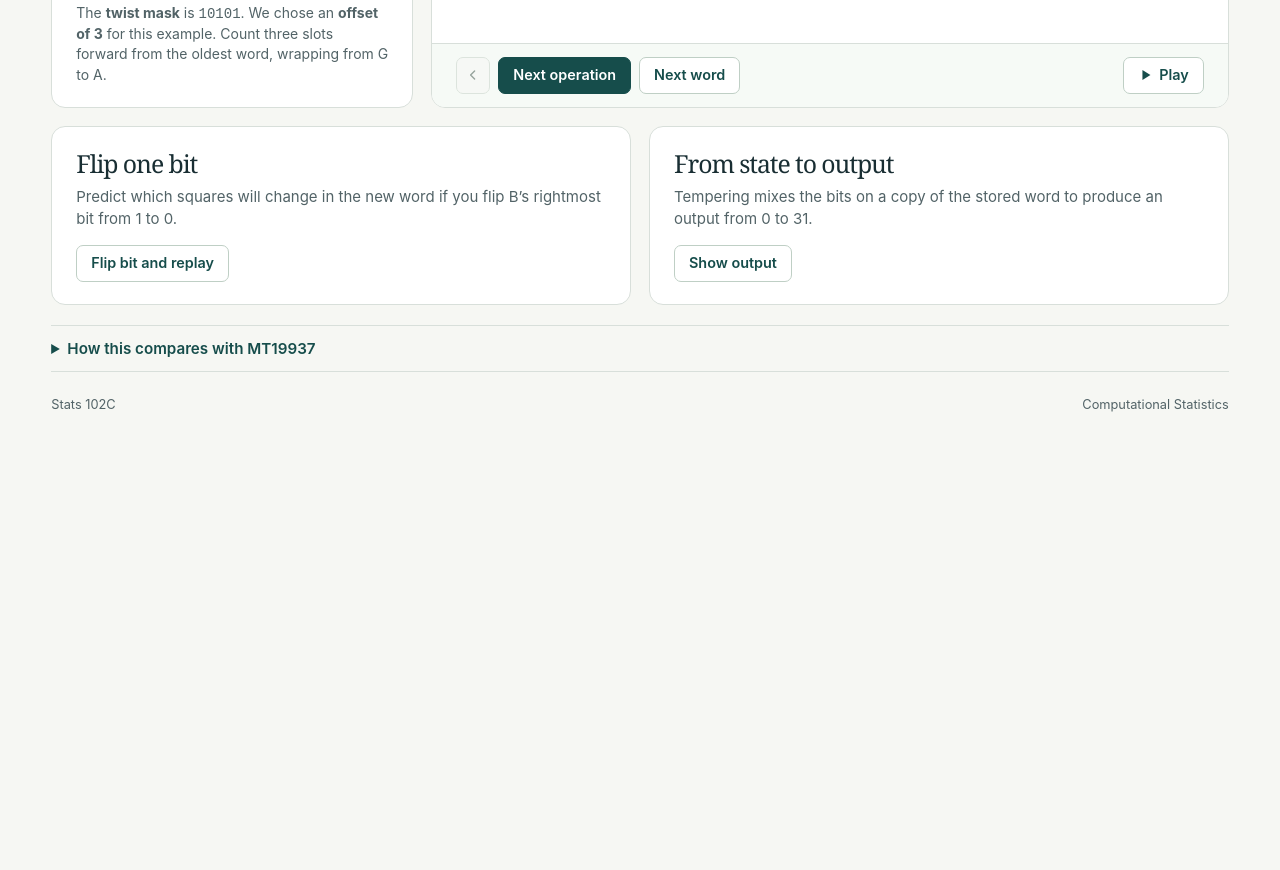
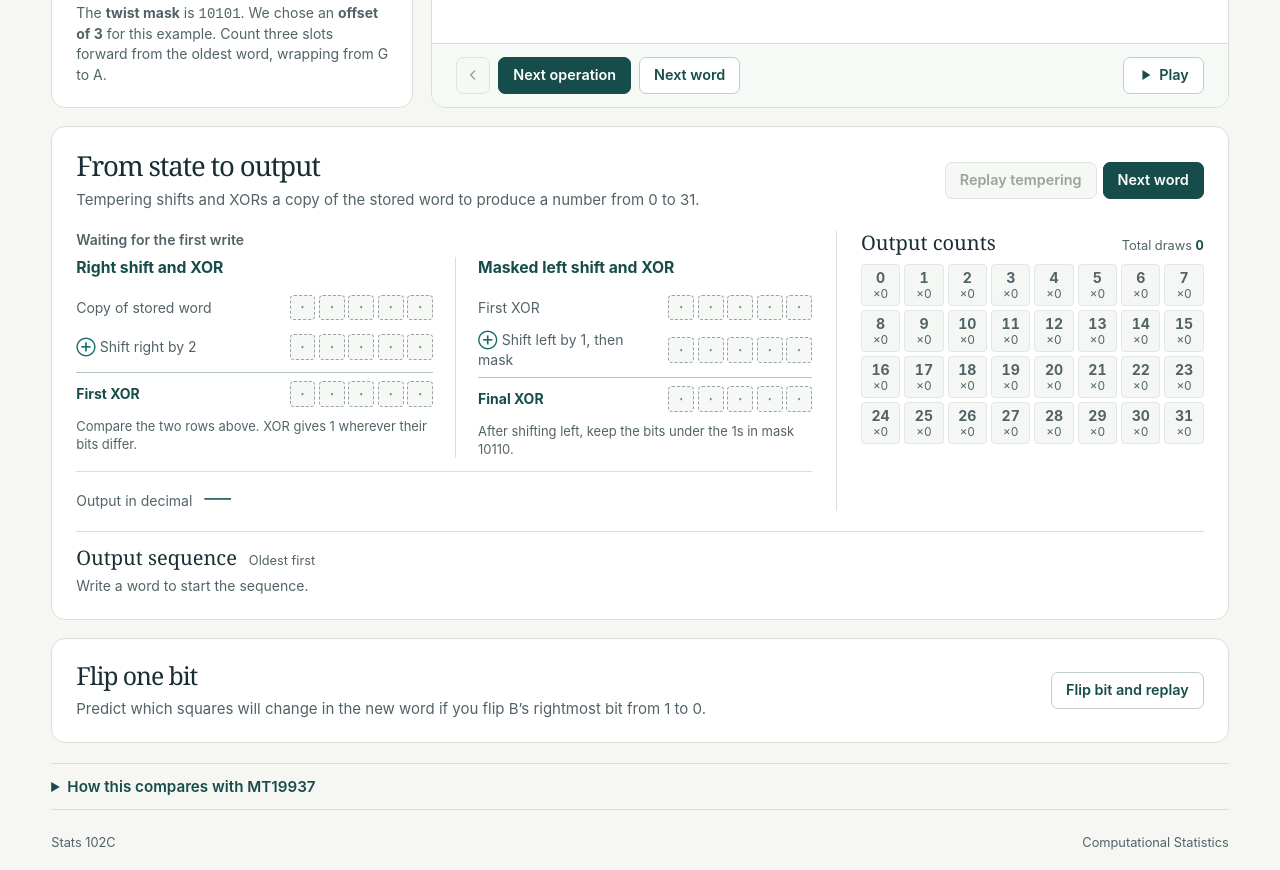
Before and after one commit to smileschen/smileschen.github.io, a plain HTML site: page random-number-generation/mersenne-twister/index.html in a window 1280 px wide. Shown: the part 779-1649 px from the top of the page. Before the commit the page ends 1211 px from the top, so only its background shows below. Drawn offline with Linux system fonts and the light colour scheme.

Commit message:
Show animated tempering and track all five-bit outputs

```diff
--- a/random-number-generation/mersenne-twister/explorer.js
+++ b/random-number-generation/mersenne-twister/explorer.js
@@ -1,5 +1,6 @@
-import { INITIAL_WORDS, computeUpdate, applyUpdate, temper } from "./twister.js";
+import { INITIAL_WORDS, computeUpdate, applyUpdate, temper } from "./twister.js?v=output-panel";
 import { renderWorkbench } from "./workbench.js?v=slower-twist";
+import { renderTempering } from "./output.js?v=tempering";
 
 const byId = id => document.getElementById(id);
 const binary = value => value.toString(2).padStart(5, "0");
@@ -7,7 +8,11 @@ const slotName = index => "ABCDEFG"[index % 7];
 const beat = 2100;
 const workbench = byId("workbench");
 const memory = byId("memory");
-const outputPanel = byId("output-panel");
+const outputContent = byId("output-content");
+const historyList = byId("output-history");
+const counts = Array(32).fill(0);
+const history = [];
+let displayedEntry;
 
 // Keep the pre-update snapshot until the next word starts so each step can be undone.
 let words = [...INITIAL_WORDS];
@@ -15,7 +20,6 @@ let head = 0;
 let wordNumber = 1;
 let stage = 0;
 let originalWords = null;
-let history = [];
 let playback = null;
 let timer;
 
@@ -117,32 +121,60 @@ function drawExperiment(update) {
   }
 }
 
-function drawOutput() {
-  if (outputPanel.hidden) return;
-  const content = byId("output-content");
-  content.replaceChildren();
-  const completed = stage === 4
-    ? [...history, { number: wordNumber, value: computeUpdate(words, head).newWord }]
-    : history;
-  if (!completed.length) {
-    content.append(element("p", "result-note", "Finish the first word to see how its stored bits become an output."));
-    return;
+const bins = counts.map((count, output) => {
+  const cell = element("li", "tally-cell");
+  cell.dataset.output = output;
+  const value = element("span", "tally-number", output);
+  const frequency = element("span", "tally-count", `×${count}`);
+  value.setAttribute("aria-hidden", "true");
+  frequency.setAttribute("aria-hidden", "true");
+  cell.append(value, frequency);
+  byId("output-counts").append(cell);
+  return cell;
+});
+
+function updateTally(latest) {
+  bins.forEach((cell, output) => {
+    const n = counts[output];
+    cell.dataset.count = n;
+    cell.classList.toggle("latest", latest?.output === output);
+    cell.classList.toggle("seen", n > 0);
+    cell.lastElementChild.textContent = `×${n}`;
+    cell.setAttribute("aria-label", `Output ${output}, ${n} ${n === 1 ? "occurrence" : "occurrences"}`);
+  });
+  byId("output-total").textContent = history.length;
+  byId("history-empty").hidden = history.length > 0;
+}
+
+function drawOutput(update, animate) {
+  // A write is provisional until the next word starts. Undoing it also
+  // retracts that draw, so replaying and branching never double-count it.
+  const completed = stage === 4 ? wordNumber : wordNumber - 1;
+  if (completed > history.length) {
+    const value = update.newWord;
+    const { output } = temper(value);
+    history.push({ number: wordNumber, value, output });
+    counts[output]++;
+    const following = historyList.scrollWidth - historyList.clientWidth - historyList.scrollLeft < 3;
+    const item = element("li", "", output);
+    item.title = `Word ${wordNumber} · ${output}`;
+    historyList.append(item);
+    if (following) historyList.scrollLeft = historyList.scrollWidth;
+  } else if (completed < history.length) {
+    counts[history.pop().output]--;
+    historyList.lastElementChild.remove();
   }
-  const latest = completed.at(-1);
-  const { first, output } = temper(latest.value);
-  const decimal = element("div", "output-value", "Output in decimal");
-  const number = element("strong", "", output);
-  number.id = "output-decimal";
-  decimal.append(number);
-  content.append(resultRow(`Copy of word ${latest.number}`, latest.value),
-    resultRow("XOR with its right shift by 2", first),
-    resultRow("XOR with its masked left shift by 1", output),
-    element("p", "result-note", "The second step shifts the middle row and keeps only the bits selected by 10110 before applying XOR."),
-    decimal);
-  if (completed.length > 1) {
-    const outputs = completed.slice(-8).map(entry => temper(entry.value).output);
-    content.append(element("p", "result-note history", `Recent outputs (oldest first) · ${outputs.join(", ")}`));
-  }
+  const latest = history.at(-1) ?? null;
+  if (latest === displayedEntry) return;
+
+  displayedEntry = latest;
+  const wordLabel = latest
+    ? `Word ${latest.number} · slot ${slotName(latest.number - 1)}`
+    : "Waiting for the first write";
+  byId("tempered-word").textContent = wordLabel;
+  byId("output-replay").disabled = !latest;
+  renderTempering(outputContent, latest, animate && stage === 4);
+  updateTally(latest);
 }
 
 function drawPlayback() {
@@ -159,13 +191,15 @@ function render(animate = false, announce = false) {
   byId("back").disabled = stage === 0;
   drawPlayback();
   drawExperiment(update);
-  drawOutput();
-  if (announce) byId("notice").textContent = `Word ${wordNumber}. ${byId("stage-title").textContent}. ${byId("stage-instruction").textContent}`;
+  drawOutput(update, animate);
+  if (announce) {
+    const outputMessage = stage === 4 ? ` The tempered output is ${displayedEntry.output}.` : "";
+    byId("notice").textContent = `Word ${wordNumber}. ${byId("stage-title").textContent}. ${byId("stage-instruction").textContent}${outputMessage}`;
+  }
 }
 
 function nextWindow() {
   const next = applyUpdate(words, head);
-  history = [...history, { number: wordNumber, value: next.words[head] }].slice(-8);
   words = next.words;
   head = next.head;
   wordNumber++;
@@ -203,12 +237,14 @@ byId("operation").addEventListener("click", () => {
   nextOperation();
   render(true, true);
 });
-byId("word").addEventListener("click", () => {
+function completeWord() {
   stopPlayback();
   if (stage === 4) nextWindow();
   stage = 4;
   render(true, true);
-});
+}
+byId("word").addEventListener("click", completeWord);
+byId("output-next").addEventListener("click", completeWord);
 byId("back").addEventListener("click", () => {
   stopPlayback();
   stage = Math.max(0, stage - 1);
@@ -224,7 +260,9 @@ byId("reset").addEventListener("click", () => {
   head = 0;
   stage = 0;
   wordNumber = 1;
-  history = [];
+  history.length = 0;
+  counts.fill(0);
+  historyList.replaceChildren();
   originalWords = null;
   render(false, true);
 });
@@ -251,11 +289,9 @@ byId("restore").addEventListener("click", () => {
   render(false, true);
   byId("flip").focus({ preventScroll: true });
 });
-byId("output-toggle").addEventListener("click", event => {
-  outputPanel.hidden = !outputPanel.hidden;
-  event.currentTarget.textContent = outputPanel.hidden ? "Show output" : "Hide output";
-  event.currentTarget.setAttribute("aria-expanded", String(!outputPanel.hidden));
-  drawOutput();
+byId("output-replay").addEventListener("click", () => {
+  stopPlayback();
+  if (displayedEntry) renderTempering(outputContent, displayedEntry, true);
 });
 document.addEventListener("visibilitychange", () => {
   if (document.hidden) stopPlayback();
--- a/random-number-generation/mersenne-twister/index.html
+++ b/random-number-generation/mersenne-twister/index.html
@@ -7,9 +7,10 @@
   <meta name="description" content="Step through a miniature Mersenne Twister. Watch seven five-bit words generate a new word and replay the twist with one bit changed.">
   <title>Miniature Mersenne Twister · Stats 102C</title>
   <link rel="stylesheet" href="../lcg/styles.css">
-  <link rel="stylesheet" href="styles.css">
+  <link rel="stylesheet" href="styles.css?v=tempering">
   <link rel="stylesheet" href="workbench.css">
-  <script type="module" src="explorer.js?v=slower-twist"></script>
+  <link rel="stylesheet" href="output.css?v=tempering">
+  <script type="module" src="explorer.js?v=tempering"></script>
 </head>
 <body>
   <a class="skip" href="#explorer">Skip to explorer</a>
@@ -51,21 +52,38 @@
         </div>
       </section>
     </div>
-    <div class="extensions">
-      <section class="panel experiment-panel" aria-labelledby="flip-title">
-        <h2 id="flip-title">Flip one bit</h2>
-        <p class="subline" id="flip-question"></p>
+    <section class="panel output-section" id="output-panel" aria-labelledby="output-title">
+      <div class="output-head">
+        <div><h2 id="output-title">From state to output</h2>
+          <p class="subline">Tempering shifts and XORs a copy of the stored word to produce a number from 0 to 31.</p></div>
+        <div class="output-actions" role="group" aria-label="Output controls">
+          <button type="button" class="lab-btn" id="output-replay" disabled>Replay tempering</button>
+          <button type="button" class="lab-btn primary" id="output-next">Next word</button>
+        </div>
+      </div>
+      <div class="output-layout">
+        <div class="output-steps"><p id="tempered-word">Waiting for first write</p>
+          <div id="output-content"></div></div>
+        <aside id="output-tally" aria-labelledby="tally-title">
+          <div class="tally-head"><h3 id="tally-title">Output counts</h3>
+            <span>Total draws <strong id="output-total">0</strong></span></div>
+          <ol id="output-counts" aria-label="Frequency of each output from 0 to 31"></ol>
+        </aside>
+      </div>
+      <div class="output-log">
+        <div class="history-head"><h3 id="history-title">Output sequence</h3><span>Oldest first</span></div>
+        <p id="history-empty" class="result-note">Write a word to start the sequence.</p>
+        <ol id="output-history" aria-label="Generated outputs, oldest first" tabindex="0"></ol>
+      </div>
+    </section>
+    <section class="panel experiment-panel" aria-labelledby="flip-title">
+      <div class="experiment-head">
+        <div><h2 id="flip-title">Flip one bit</h2><p class="subline" id="flip-question"></p></div>
         <div class="experiment-actions"><button type="button" id="flip" class="lab-btn">Flip bit and replay</button>
           <button type="button" id="restore" class="text-btn" hidden>Restore original</button></div>
-        <div id="comparison-result" class="comparison" hidden></div>
-      </section>
-      <section class="panel output-section" aria-labelledby="output-title">
-        <h2 id="output-title">From state to output</h2>
-        <p class="subline">Tempering mixes the bits on a copy of the stored word to produce an output from 0 to 31.</p>
-        <button type="button" id="output-toggle" class="lab-btn" aria-expanded="false" aria-controls="output-panel">Show output</button>
-        <div id="output-panel" hidden><div id="output-content"></div></div>
-      </section>
-    </div>
+      </div>
+      <div id="comparison-result" class="comparison" hidden></div>
+    </section>
     <details class="model-notes"><summary>How this compares with MT19937</summary>
       <p>Both generators join parts of two neighboring words, shift the result, apply a mask if the discarded bit was 1, and XOR with another word in memory. XOR compares the bits in each position. Two different bits give 1, and two equal bits give 0.</p>
       <p>MT19937 stores 624 words of 32 bits and uses a word 397 slots ahead. Here there are seven words of five bits, the offset is three slots, and the twist mask is <code>10101</code>. This model also uses two shorter tempering steps.</p>
--- /dev/null
+++ b/random-number-generation/mersenne-twister/output.css
@@ -0,0 +1,37 @@
+#output-content { container-type: inline-size; }
+.temper-board { display: grid; grid-template-columns: repeat(2, minmax(0, 1fr)); gap: 22px; }
+.temper-step { position: relative; min-width: 0; }
+.temper-step + .temper-step { border-left: 1px solid var(--line); padding-left: 22px; }
+.temper-heading { margin: 0 0 12px; color: var(--deep); font: 650 .98rem/1.35 var(--sans); }
+.temper-row {
+  display: grid;
+  grid-template-columns: minmax(0, 1fr) auto;
+  align-items: center;
+  gap: 6px;
+  margin-block: 6px;
+  min-height: 2.1rem;
+}
+.temper-label, .temper-note { color: var(--muted); font-size: .875rem; line-height: 1.4; }
+.temper-xor { margin-right: .3em; color: var(--teal); font-weight: 650; }
+.temper-bits { --cell: clamp(19px, 3.5cqi, 28px); --bitgap: clamp(2px, .5cqi, 4px); }
+.temper-bits .mt-cell { font-size: .88rem; }
+.temper-bits .temper-empty { border-style: dashed; background: #f5f8f5; color: #75887e; }
+.temper-row:is([data-temper-row="first"], [data-temper-row="output"]) {
+  border-top: 1px solid #b0c7ba;
+  margin-top: 8px;
+  padding-top: 8px;
+}
+.temper-row:is([data-temper-row="first"], [data-temper-row="output"]) .temper-label {
+  color: var(--deep); font-weight: 650;
+}
+.temper-note { margin-top: 10px; font-size: .81rem; }
+.temper-decimal {
+  margin-top: 13px; padding-top: 10px; border-top: 1px solid var(--line);
+  display: flex; align-items: baseline; gap: 12px; color: var(--muted); font-size: .875rem;
+}
+#output-decimal { color: var(--deep); font: 1.65rem/1.1 var(--serif); }
+@container (max-width: 565px) {
+  .temper-board { grid-template-columns: 1fr; gap: 16px; }
+  .temper-step + .temper-step { padding: 14px 0 0; border: 0; border-top: 1px solid var(--line); }
+  .temper-bits { --cell: clamp(19px, 8.8cqi, 29px); --bitgap: clamp(2px, 1cqi, 4px); }
+}
--- /dev/null
+++ b/random-number-generation/mersenne-twister/output.js
@@ -0,0 +1,113 @@
+import { temper } from "./twister.js?v=output-panel";
+
+const binary = value => value.toString(2).padStart(5, "0");
+
+function node(tag, className, text) {
+  const item = document.createElement(tag);
+  item.className = className;
+  if (text !== undefined) item.textContent = text;
+  return item;
+}
+
+function step(board, title) {
+  const block = node("div", "temper-step");
+  block.append(node("h3", "temper-heading", title));
+  board.append(block);
+  return block;
+}
+
+function row(step, key, label, value) {
+  const row = node("div", "temper-row");
+  row.dataset.temperRow = key;
+  const word = node("span", "word-bits temper-bits");
+  const digits = value == null ? "·····" : binary(value);
+  word.setAttribute("role", "img");
+  word.setAttribute("aria-label", value == null ? "Awaiting a word" : digits);
+  for (const digit of digits) {
+    const bit = node("span", "mt-cell", digit);
+    bit.classList.toggle("one", digit === "1");
+    bit.classList.toggle("temper-empty", value == null);
+    bit.setAttribute("aria-hidden", "true");
+    word.append(bit);
+  }
+  const caption = node("span", "temper-label", label);
+  if (key === "right" || key === "masked") {
+    const symbol = node("span", "temper-xor", "⊕");
+    symbol.setAttribute("aria-hidden", "true");
+    caption.prepend(symbol);
+  }
+  row.append(caption, word);
+  step.append(row);
+  return [...word.children];
+}
+
+function appear(item, delay, duration) {
+  item.animate([{ opacity: 0 }, { opacity: 1 }], { delay, duration, fill: "backwards" });
+}
+
+// A destination bit starts over its source bit. Zero-fill and masked-out
+// columns appear in place so the animation only carries bits that survive.
+function shiftBits(source, destination, offset, delay, mask = 0b11111) {
+  destination.forEach((cell, index) => {
+    const from = source[index - offset];
+    if (!from || !(mask & (16 >> index))) {
+      appear(cell, delay + 220, 190);
+      return;
+    }
+    // offsetLeft/Top are layout coordinates, independent of prior animations.
+    const dx = from.offsetLeft - cell.offsetLeft;
+    const dy = from.offsetTop - cell.offsetTop;
+    cell.animate([
+      { opacity: 0, transform: `translate(${dx}px, ${dy}px)` },
+      { opacity: 1, transform: `translate(${dx}px, ${dy}px)`, offset: .15 },
+      { opacity: 1, transform: "none" },
+    ], { delay, duration: 420, fill: "backwards", easing: "ease-in-out" });
+  });
+}
+
+function showXor(first, operand, result, start) {
+  result.forEach((cell, index) => {
+    const delay = start + index * 35;
+    const outline = [{ outline: "2px solid #70aa98" }, { outline: "2px solid transparent" }];
+    for (const source of [first[index], operand[index]]) {
+      source.animate(outline, { delay, duration: 250 });
+    }
+    cell.animate([{ transform: "rotateX(-65deg)", opacity: 0 }, { transform: "none", opacity: 1 }],
+      { delay, duration: 210, fill: "backwards", easing: "ease-out" });
+  });
+}
+
+export function renderTempering(container, entry, animate = false) {
+  const values = entry ? temper(entry.value) : {};
+  const board = node("div", "temper-board");
+  const firstStep = step(board, "Right shift and XOR");
+  const copy = row(firstStep, "copy", entry ? `Copy of word ${entry.number}` : "Copy of stored word", entry?.value);
+  const right = row(firstStep, "right", "Shift right by 2", values.right);
+  const first = row(firstStep, "first", "First XOR", values.first);
+  firstStep.append(node("p", "temper-note", "Compare the two rows above. XOR gives 1 wherever their bits differ."));
+
+  const secondStep = step(board, "Masked left shift and XOR");
+  const intermediate = row(secondStep, "intermediate", "First XOR", values.first);
+  const masked = row(secondStep, "masked", "Shift left by 1, then mask", values.masked);
+  const output = row(secondStep, "output", "Final XOR", values.output);
+  const maskNote = entry
+    ? `Shifting left gives ${binary(values.left)}. Keeping only the bits under the 1s in mask ${binary(values.mask)} gives ${binary(values.masked)}.`
+    : "After shifting left, keep the bits under the 1s in mask 10110.";
+  secondStep.append(node("p", "temper-note", maskNote));
+
+  const decimal = node("div", "temper-decimal");
+  const result = node("strong", "", entry ? values.output : "—");
+  result.id = "output-decimal";
+  decimal.append(node("span", "", "Output in decimal"), result);
+  container.dataset.word = entry?.number ?? "";
+  container.replaceChildren(board, decimal);
+  if (!entry || !animate || typeof board.animate !== "function" || matchMedia("(prefers-reduced-motion: reduce)").matches) return;
+
+  copy.forEach(cell => appear(cell, 0, 160));
+  shiftBits(copy, right, 2, 150);
+  showXor(copy, right, first, 580);
+  intermediate.forEach(cell => appear(cell, 900, 140));
+  shiftBits(intermediate, masked, -1, 1050, values.mask);
+  showXor(intermediate, masked, output, 1490);
+  appear(result, 1820, 150);
+}
--- a/random-number-generation/mersenne-twister/styles.css
+++ b/random-number-generation/mersenne-twister/styles.css
@@ -46,21 +46,41 @@ nav [aria-current="page"] { color: var(--deep); font-weight: 650; text-decoratio
 .subtle svg { fill: none; stroke: currentColor; stroke-width: 1.8; stroke-linecap: round; stroke-linejoin: round; }
 .play-btn { margin-left: auto; display: flex; gap: 5px; align-items: center; }
 .play-btn svg { fill: currentColor; }
-.extensions { display: grid; grid-template-columns: repeat(2, minmax(0, 1fr)); gap: 18px; align-items: start; margin: 18px 0; }
-.extensions h2 { font-size: 1.55rem; }
-.experiment-actions { flex-wrap: wrap; gap: 6px; margin-top: 14px; }
+.experiment-panel, .output-section { margin-top: 18px; }
+.output-head, .experiment-head { display: flex; flex-wrap: wrap; justify-content: space-between; align-items: center; gap: 12px 22px; }
+.output-head > div:first-child, .experiment-head > div:first-child { flex: 1 1 26rem; }
+.output-actions, .experiment-actions { display: flex; flex-wrap: wrap; align-items: center; gap: 6px; }
+.output-layout { display: grid; grid-template-columns: minmax(0, 2fr) minmax(280px, 1fr); gap: 20px 24px; margin-top: 20px; }
+.output-steps, #output-tally { min-width: 0; }
+#tempered-word { color: var(--muted); font-size: .875rem; font-weight: 600; margin-bottom: 9px; }
+#output-tally { border-left: 1px solid var(--line); padding-left: 24px; }
+.tally-head, .history-head { display: flex; flex-wrap: wrap; align-items: baseline; gap: 4px 12px; }
+.tally-head { justify-content: space-between; }
+.tally-head h3, .history-head h3 { margin: 0; font: 400 1.25rem/1.2 var(--serif); }
+.tally-head > span, .history-head > span { color: var(--muted); font-size: .8rem; }
+#output-total { color: var(--deep); font-variant-numeric: tabular-nums; }
+#output-counts, #output-history { list-style: none; margin: 9px 0 0; padding: 0; font-variant-numeric: tabular-nums; }
+#output-counts { display: grid; grid-template-columns: repeat(8, minmax(0, 1fr)); gap: 4px; }
+#output-counts li { display: grid; justify-items: center; align-content: center; gap: 1px; padding: 4px 1px; background: #f5f7f4; border: 1px solid #e1e7e2; border-radius: 4px; color: var(--muted); }
+#output-counts .seen { color: var(--deep); background: var(--tint); border-color: #c0d4c8; }
+#output-counts .latest { color: #823b22; background: #fff2e9; border-color: #c87756; }
+.tally-number { font-weight: 650; font-size: .88rem; }
+.tally-count { max-width: 100%; overflow-wrap: anywhere; font-size: .74rem; }
+.output-log { margin-top: 20px; padding-top: 14px; border-top: 1px solid var(--line); }
+#output-history { display: flex; overflow-x: auto; gap: 5px; padding-bottom: 4px; }
+#output-history:empty { display: none; }
+#output-history:focus-visible { outline: 2px solid var(--teal); outline-offset: 3px; }
+#output-history li { flex: 0 0 auto; min-width: 2rem; padding: 4px 6px; border: 1px solid var(--line); border-radius: 5px; background: #f5f7f4; text-align: center; font-size: .9rem; }
+#output-history li:last-child { border-color: #c87756; color: #823b22; background: #fff2e9; }
+.experiment-panel h2 { font-size: 1.55rem; }
 .text-btn { background: transparent; border: 0; color: var(--teal); text-decoration: underline; text-underline-offset: 3px; }
-#output-toggle { margin-top: 14px; }
-.comparison, #output-content { margin-top: 16px; border-top: 1px solid var(--line); padding-top: 8px; }
+.comparison { max-width: 38rem; margin-top: 16px; border-top: 1px solid var(--line); padding-top: 8px; }
 .result-row { display: flex; align-items: center; justify-content: space-between; gap: 8px 16px; padding-block: 5px; }
 .result-row .word-bits { --cell: 21px; --bitgap: 3px; }
 .result-row .mt-cell.changed { box-shadow: 0 2px 0 0 white, 0 4px 0 0 var(--orange); }
 .result-label, .result-note { font-size: .875rem; line-height: 1.45; color: var(--muted); }
 .result-label code { font-size: .85em; }
 .result-note { margin-top: 6px; }
-.output-value { display: flex; align-items: baseline; gap: 10px; font-size: .875rem; color: var(--muted); margin-top: 6px; }
-#output-decimal { font: 1.9rem/1.1 var(--serif); color: var(--deep); }
-.history { font-variant-numeric: tabular-nums; }
 .model-notes { margin: 20px 0 6px; border-block: 1px solid var(--line); padding: 13px 0; color: var(--muted); font-size: .95rem; }
 .model-notes summary { cursor: pointer; color: var(--deep); font-weight: 600; }
 .model-notes summary:focus-visible { outline: 2px solid var(--teal); }
@@ -68,6 +88,11 @@ nav [aria-current="page"] { color: var(--deep); font-weight: 650; text-decoratio
 .model-notes a { color: var(--teal); }
 @media (min-width: 1200px) { .memory-row { --cell: 29px; --bitgap: 5px; min-height: 43px; } }
 @media (max-width: 1040px) { .state-panel { padding-inline: 16px; } .memory-row { padding-inline: 6px; gap: 6px; } }
+@media (max-width: 960px) {
+  .output-layout { grid-template-columns: minmax(0, 1fr); }
+  #output-tally { border-left: 0; padding-left: 0; border-top: 1px solid var(--line); padding-top: 14px; }
+}
+@media (min-width: 681px) and (max-width: 960px) { #output-counts { grid-template-columns: repeat(16, minmax(0, 1fr)); } }
 @media (max-width: 820px) {
   .intro { grid-template-columns: 1fr; gap: 12px; }
   .bit-key { display: flex; align-items: center; gap: 14px; padding: 0 0 0 10px; }
@@ -81,7 +106,7 @@ nav [aria-current="page"] { color: var(--deep); font-weight: 650; text-decoratio
   .stage-controls { padding: 12px 17px; }
 }
 @media (max-width: 680px) {
-  .mt-lab, .extensions { grid-template-columns: minmax(0,1fr); }
+  .mt-lab { grid-template-columns: minmax(0,1fr); }
   .state-panel { padding: 14px 16px; }
   .calculation-panel { min-block-size: clamp(34rem, calc(29rem + 15vw), 35.5rem); }
   .memory { grid-template-columns: repeat(2,minmax(0, 1fr)); margin: 10px 0 7px; gap: 4px 8px; }
@@ -92,7 +117,7 @@ nav [aria-current="page"] { color: var(--deep); font-weight: 650; text-decoratio
   .slot-name { font-size: .825rem; }
   .stage-controls { gap: 6px; padding: 11px 12px; }
   .stage-controls .lab-btn { padding-inline: 9px; }
-  .extensions { gap: 12px; margin-block: 12px; }
+  .output-section, .experiment-panel { margin-top: 12px; }
   nav { gap: 12px; }
 }
 @media (max-width: 480px) { .memory-note { min-block-size: calc(2lh + 8px); } }
```
Also changed, not shown: random-number-generation/mersenne-twister/twister.js (+7 -3 lines).
